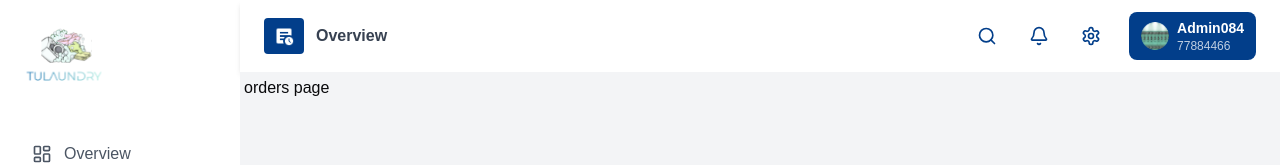
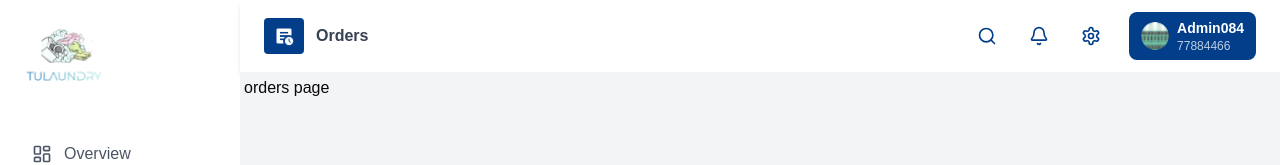
Before and after one commit to Aristocratjnr/service-provider-dashboard, a Next.js app: page /orders in a window 1280 px wide. Shown: the top 165 px of the page. Built offline with nearby package versions, Linux system fonts and the light colour scheme.

Commit message:
feat: update DashboardNavbar to display dynamic page titles based on current pathname

```diff
--- a/components/DashboardNavbar.tsx
+++ b/components/DashboardNavbar.tsx
@@ -1,8 +1,25 @@
-import React from 'react';
-import { Search, Bell, Settings } from 'lucide-react';
+'use client';
+import React from "react";
+import { usePathname } from "next/navigation";
+import { Search, Bell, Settings } from "lucide-react";
 import Image from "next/legacy/image";
 
 const Navbar = () => {
+  const pathname = usePathname();
+
+  const pageName =
+  pathname === "/pricing"
+    ? "Pricing"
+    : pathname === "/quick-actions"
+    ? "Quick Actions"
+    : pathname === "/orders"
+    ? "Orders"
+    : pathname === "/payment"
+    ? "Payment"
+    : pathname === "/schedule"
+    ? "Schedule"
+    : "Overview";
+
   return (
     <header className="flex items-center justify-between bg-white px-6 py-3 shadow-md">
       {/* Left section with logo and title */}
@@ -17,7 +34,7 @@ const Navbar = () => {
             />
           </div>
         </div>
-        <h1 className="ml-3 text-base font-semibold text-gray-700">Overview</h1>
+        <h1 className="ml-3 text-base font-semibold text-gray-700">{pageName}</h1>
       </div>
 
       {/* Right section with icons and profile */}
```
